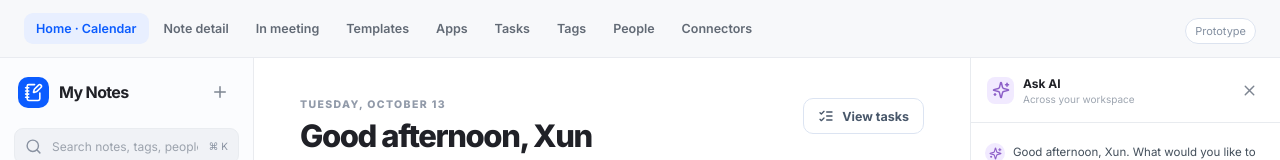
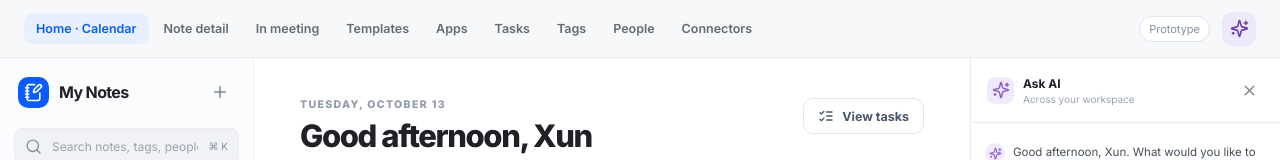
Before and after one commit to squarex1989/mynotes1013, a React (Vite) app: page / in a window 1280 px wide. Shown: the top 160 px of the page. Built offline with nearby package versions, Linux system fonts and the light colour scheme.

Commit message:
Move Ask AI entry to global header

```diff
--- a/src/main.jsx
+++ b/src/main.jsx
@@ -152,7 +152,7 @@ function App() {
       text: "I can help with this meeting. Ask a question or choose a suggestion.",
     },
   ]);
-  const [homeAiOpen, setHomeAiOpen] = useState(true);
+  const [homeAiOpen, setHomeAiOpen] = useState(initialPage() === "home");
   const [homeAiText, setHomeAiText] = useState("");
   const [homeAiMessages, setHomeAiMessages] = useState([
     {
@@ -326,6 +326,15 @@ function App() {
     setHomeAiText("");
     setHomeAiOpen(true);
   };
+  const toggleGlobalAi = () => {
+    if (page === "note") {
+      setAiOpen((open) => !open);
+    } else if (page === "meeting") {
+      setLiveTab("Ask AI");
+    } else {
+      setHomeAiOpen((open) => !open);
+    }
+  };
   const navItems = [
     ["home", "Home", House],
     ["notes", "All notes", NotebookPen],
@@ -369,6 +378,11 @@ function App() {
       (peopleFilter === "All people" || peopleFilter === p.type),
   );
   const activeTag = tags.find((t) => t.id === selectedTag) || tags[0];
+  const globalAiActive = page === "note"
+    ? aiOpen
+    : page === "meeting"
+      ? liveTab === "Ask AI"
+      : homeAiOpen;
   return (
     <div className="app">
       <header className="scenario-bar">
@@ -412,6 +426,15 @@ function App() {
         </nav>
         <div className="scenario-end">
           <span className="prototype-chip">Prototype</span>
+          <button
+            className={`global-ai-trigger ${globalAiActive ? "active" : ""}`}
+            onClick={toggleGlobalAi}
+            aria-label="Ask AI"
+            aria-pressed={globalAiActive}
+            title="Ask AI"
+          >
+            <Sparkles size={19} />
+          </button>
         </div>
       </header>
       <div className="shell">
@@ -574,11 +597,6 @@ function App() {
                       </p>
                     </div>
                     <div className="home-heading-actions">
-                      {!homeAiOpen && (
-                        <button className="soft-btn" onClick={() => setHomeAiOpen(true)}>
-                          <Sparkles size={16} /> Ask AI
-                        </button>
-                      )}
                       <button className="soft-btn" onClick={() => go("tasks")}>
                         <ListChecks size={16} /> View tasks
                       </button>
@@ -710,41 +728,7 @@ function App() {
                     ))}
                   </div>
                   </div>
-                  {homeAiOpen && (
-                    <aside className="note-assistant home-assistant" aria-label="Ask AI">
-                      <div className="assistant-head">
-                        <span className="assistant-spark"><Sparkles size={18} /></span>
-                        <div>
-                          <strong>Ask AI</strong>
-                          <small>Across your workspace</small>
-                        </div>
-                        <button className="icon-btn" onClick={() => setHomeAiOpen(false)} aria-label="Close Ask AI">
-                          <X size={17} />
-                        </button>
-                      </div>
-                      <div className="assistant-messages" aria-live="polite">
-                        {homeAiMessages.map((message, index) => (
-                          <div className={`ai-message ${message.role}`} key={index}>
-                            {message.role === "assistant" && (
-                              <span className="assistant-spark tiny"><Sparkles size={13} /></span>
-                            )}
-                            <p>{message.text}</p>
-                          </div>
-                        ))}
-                      </div>
-                      <div className="assistant-composer">
-                        <div className="prompt-chips">
-                          {["What needs my attention?", "Prepare for my next meeting", "Find action items"].map((prompt) => (
-                            <button key={prompt} onClick={() => askHome(prompt)}>{prompt}</button>
-                          ))}
-                        </div>
-                        <form onSubmit={(event) => { event.preventDefault(); askHome(homeAiText); }}>
-                          <input value={homeAiText} onChange={(event) => setHomeAiText(event.target.value)} placeholder="Ask across your meetings…" aria-label="Ask AI across your workspace" />
-                          <button type="submit" aria-label="Send to Ask AI"><ArrowUp size={18} /></button>
-                        </form>
-                      </div>
-                    </aside>
-                  )}
+                  {homeAiOpen && <WorkspaceAskAI className="home-assistant" messages={homeAiMessages} text={homeAiText} setText={setHomeAiText} onAsk={askHome} onClose={() => setHomeAiOpen(false)} />}
                 </div>
               )}
               {page === "notes" && (
@@ -975,13 +959,6 @@ function App() {
                           aria-label="Copy link"
                         >
                           <Link2 size={18} />
-                        </button>
-                        <button
-                          className="icon-btn"
-                          onClick={() => setAiOpen(!aiOpen)}
-                          aria-label="Toggle note assistant"
-                        >
-                          <Sparkles size={18} />
                         </button>
                       </div>
                     </div>
@@ -1169,19 +1146,19 @@ function App() {
                     </div>
                   </div>
                   {aiOpen && (
-                    <aside className="note-assistant">
+                    <aside className="note-assistant" aria-label="Ask AI">
                       <div className="assistant-head">
                         <span className="assistant-spark">
                           <Sparkles size={18} />
                         </span>
                         <div>
-                          <strong>Note assistant</strong>
+                          <strong>Ask AI</strong>
                           <small>This meeting</small>
                         </div>
                         <button
                           className="icon-btn"
                           onClick={() => setAiOpen(false)}
-                          aria-label="Close assistant"
+                          aria-label="Close Ask AI"
                         >
                           <X size={17} />
                         </button>
@@ -1984,6 +1961,9 @@ function App() {
           )}
         </main>
       </div>
+      {homeAiOpen && page !== "home" && page !== "note" && page !== "meeting" && (
+        <WorkspaceAskAI className="global-assistant" messages={homeAiMessages} text={homeAiText} setText={setHomeAiText} onAsk={askHome} onClose={() => setHomeAiOpen(false)} />
+      )}
       {settingsOpen && (
         <div
           className="modal-backdrop"
@@ -2243,6 +2223,39 @@ function App() {
     </div>
   );
 }
+function WorkspaceAskAI({ className, messages, text, setText, onAsk, onClose }) {
+  return (
+    <aside className={`note-assistant ${className}`} aria-label="Ask AI">
+      <div className="assistant-head">
+        <span className="assistant-spark"><Sparkles size={18} /></span>
+        <div>
+          <strong>Ask AI</strong>
+          <small>Across your workspace</small>
+        </div>
+        <button className="icon-btn" onClick={onClose} aria-label="Close Ask AI"><X size={17} /></button>
+      </div>
+      <div className="assistant-messages" aria-live="polite">
+        {messages.map((message, index) => (
+          <div className={`ai-message ${message.role}`} key={index}>
+            {message.role === "assistant" && <span className="assistant-spark tiny"><Sparkles size={13} /></span>}
+            <p>{message.text}</p>
+          </div>
+        ))}
+      </div>
+      <div className="assistant-composer">
+        <div className="prompt-chips">
+          {["What needs my attention?", "Prepare for my next meeting", "Find action items"].map((prompt) => (
+            <button key={prompt} onClick={() => onAsk(prompt)}>{prompt}</button>
+          ))}
+        </div>
+        <form onSubmit={(event) => { event.preventDefault(); onAsk(text); }}>
+          <input value={text} onChange={(event) => setText(event.target.value)} placeholder="Ask across your meetings…" aria-label="Ask AI across your workspace" />
+          <button type="submit" aria-label="Send to Ask AI"><ArrowUp size={18} /></button>
+        </form>
+      </div>
+    </aside>
+  );
+}
 function Brief({ items = briefItems, onSource }) {
   return (
     <section className="brief-panel">
--- a/src/styles.css
+++ b/src/styles.css
@@ -87,6 +87,30 @@ p {
 }
 .scenario-end {
   margin-left: auto;
+  display: flex;
+  align-items: center;
+  gap: 12px;
+}
+.global-ai-trigger {
+  width: 34px;
+  height: 34px;
+  border: 0;
+  border-radius: 10px;
+  display: grid;
+  place-items: center;
+  color: #8456c5;
+  background: transparent;
+  cursor: pointer;
+  flex: none;
+}
+.global-ai-trigger:hover,
+.global-ai-trigger.active {
+  background: #eee8fb;
+  color: #713cb7;
+}
+.global-ai-trigger:focus-visible {
+  outline: 2px solid #0b5cff;
+  outline-offset: 2px;
 }
 .prototype-chip {
   border: 1px solid #dce3ef;
@@ -1158,6 +1182,15 @@ p {
   top: 0;
   height: calc(100vh - 58px);
   background: #fff;
+}
+.global-assistant {
+  position: fixed;
+  top: 58px;
+  right: 0;
+  bottom: 0;
+  height: auto;
+  z-index: 30;
+  box-shadow: -12px 0 32px #1d2b461c;
 }
 .assistant-head {
   height: 65px;
@@ -2709,7 +2742,9 @@ p {
   .note-assistant {
     display: none;
   }
-  .home-assistant {
+  .home-assistant,
+  .note-layout .note-assistant,
+  .global-assistant {
     display: flex;
     position: fixed;
     top: 58px;
@@ -2745,7 +2780,9 @@ p {
   .scenario-bar {
     height: 50px;
   }
-  .home-assistant {
+  .home-assistant,
+  .note-layout .note-assistant,
+  .global-assistant {
     top: 50px;
   }
   .scenario-bar nav button {
```
Also changed, not shown: 1 other file (tests, documents, lock files or other folders).
